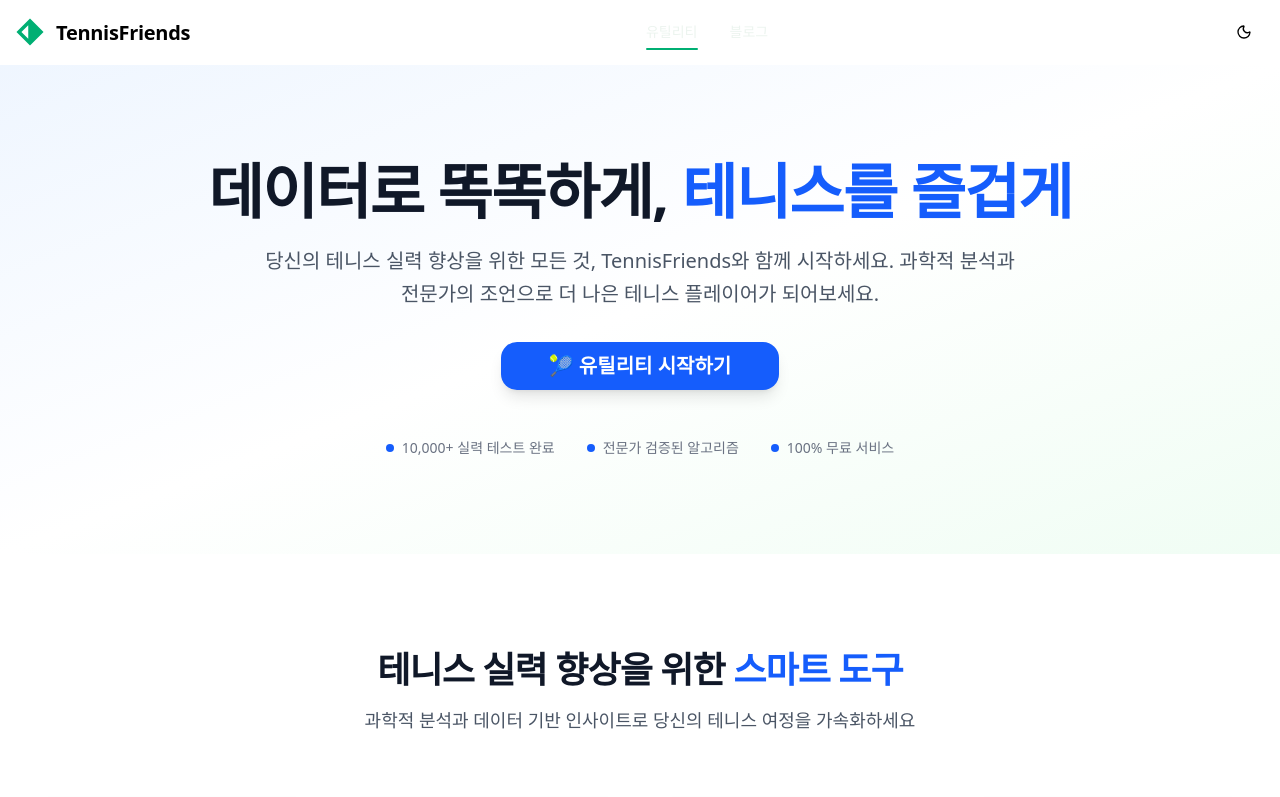
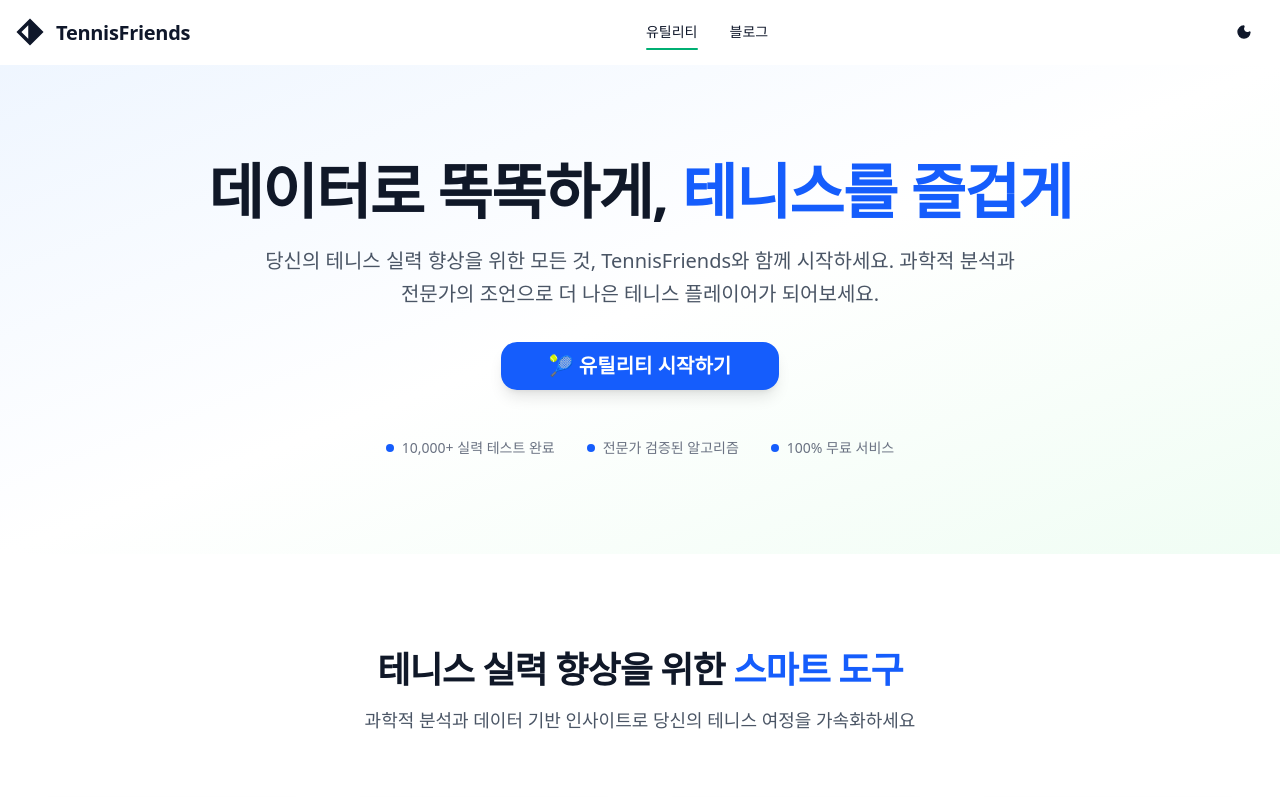
Before and after one commit to lsk7209/tennis_friends, a Next.js app: page / in a window 1280 px wide. Shown: the top 797 px of the page. Built offline with nearby package versions, Linux system fonts and the light colour scheme; a web font is replaced by a local one.

Commit message:
fix(theme): 헤더/푸터 전역 스코프 .tf-text-black 추가로 다크모드 상속 무시하고 검정 텍스트 강제

```diff
--- a/src/app/globals.css
+++ b/src/app/globals.css
@@ -465,6 +465,12 @@ a:focus-visible {
     background-size: 200% 100%;
   }
 
+  /* Header/Footer scoped text color fix (force black regardless of dark mode) */
+  .tf-text-black,
+  .tf-text-black * { color: #0f172a !important; }
+  .tf-text-black a { color: #0f172a !important; }
+  .tf-text-black svg { color: #0f172a !important; fill: currentColor; }
+
   /* Improved spacing */
   .section-padding {
     padding: clamp(3rem, 8vw, 6rem) 0;
--- a/src/components/layout/Footer.tsx
+++ b/src/components/layout/Footer.tsx
@@ -3,7 +3,7 @@ import Link from 'next/link';
 
 const Footer: React.FC = () => {
   return (
-    <footer className="w-full text-black dark:text-black">
+    <footer className="w-full tf-text-black">
       <div className="container mx-auto max-w-6xl px-4">
         {/* Primary line */}
         <div className="h-1 w-full bg-primary/30">
--- a/src/components/layout/Header.tsx
+++ b/src/components/layout/Header.tsx
@@ -58,7 +58,7 @@ const Header: React.FC = () => {
   };
 
   return (
-    <header className={`sticky top-0 z-50 w-full border-b transition-all duration-300 text-black dark:text-black ${
+    <header className={`sticky top-0 z-50 w-full border-b transition-all duration-300 tf-text-black ${
       isScrolled
         ? 'bg-background-light/95 dark:bg-background-dark/95 backdrop-blur-md border-white/20'
         : 'bg-background-light/80 dark:bg-background-dark/80 backdrop-blur-sm border-white/10'
```
